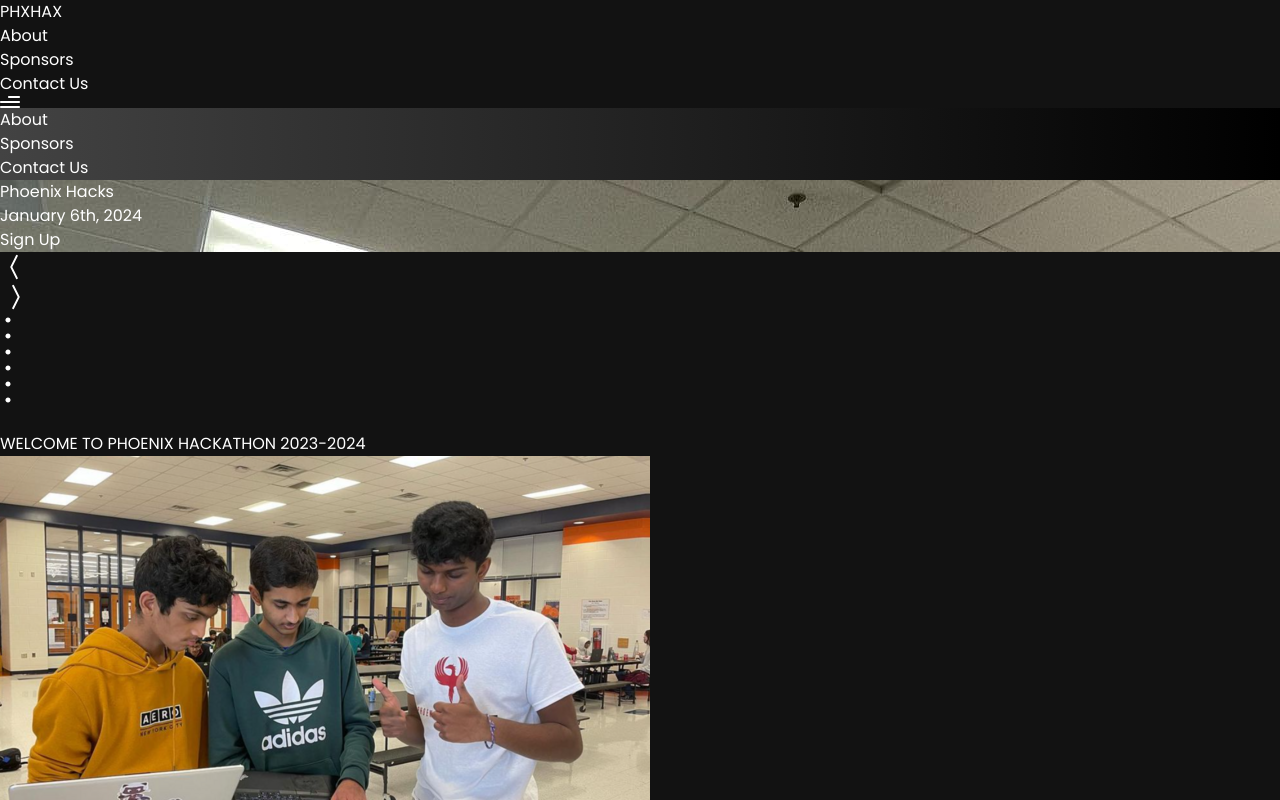
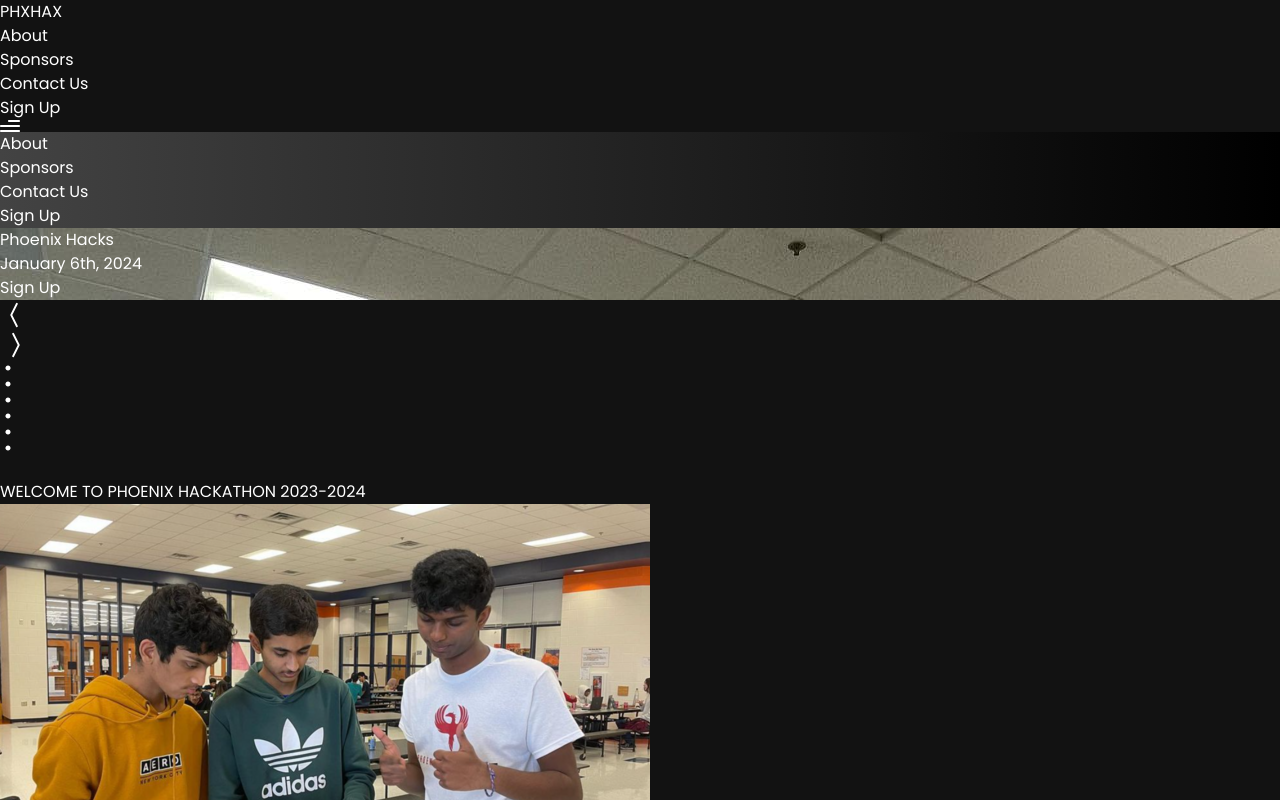
Before and after one commit to nKumar2015/PhoenixHackathonWebsite, a React (Vite) app: page / in a window 1280 px wide. Shown: the top 800 px of the page. Built offline with nearby package versions, Linux system fonts and the light colour scheme.

Commit message:
change some formatting

```diff
--- a/src/components/About.jsx
+++ b/src/components/About.jsx
@@ -14,7 +14,7 @@ const About = () => {
         <h2 className={styles.headerText}>{about.header.title}</h2>
       </div>
 
-      <div className="mb-[50px] xs:mb-[100px] sm:mb-[200px] space-x-10 flex flex-row">
+      <div className="mb-[50px] xs:mb-[100px] sm:mb-[150px] space-x-10 flex flex-row">
         <img src={hacking} className="hidden md:flex" />
         <div>
           <motion.div variants={textVariant()}>
@@ -29,7 +29,7 @@ const About = () => {
         </div>
       </div>
 
-      <div className="mb-[50px] xs:mb-[100px] sm:mb-[200px] flex flex-row">
+      <div className="mb-[50px] xs:mb-[100px] sm:mb-[150px] flex flex-row">
         <div className="mr-[30px]">
           <motion.div variants={textVariant()}>
             <h2 className={styles.sectionHeadText}>{about.hackathon.title}</h2>
@@ -44,7 +44,7 @@ const About = () => {
         <img src={hackathon} className="hidden md:flex max-h-[500px]" />
       </div>
 
-      <div className="mb-[50px] xs:mb-[100px] sm:mb-[200px] flex flex-row">
+      <div className="mb-[50px] xs:mb-[100px] sm:mb-[150px] flex flex-row">
         <img src={workshops} className="hidden md:flex" />
         <div>
           <motion.div variants={textVariant()}>
--- a/src/components/Navbar.jsx
+++ b/src/components/Navbar.jsx
@@ -4,7 +4,7 @@ import { Link } from 'react-router-dom';
 
 import { styles } from '../styles';
 import { menu, close } from '../assets';
-import { navLinks } from '../constants';
+import { navLinks, signup } from '../constants';
 
 const Navbar = () => {
 
@@ -12,57 +12,96 @@ const Navbar = () => {
   const [toggle, setToggle] = useState(false);
 
   return (
-    <nav className={`${styles.paddingX} w-full flex items-center py-5 fixed top-0 z-20 bg-primary bg-opacity-90 backdrop-blur`}>
-      <div className='w-full flex justify-between items-center max-w-7xl mx-auto'>
+    <nav
+      className={`${styles.paddingX} w-full flex items-center py-5 fixed top-0 z-20 bg-primary bg-opacity-90 backdrop-blur`}
+    >
+      <div className="w-full flex justify-between items-center max-w-7xl mx-auto">
         <Link
           to="/"
-          className='flex items-center gap-2'
+          className="flex items-center gap-2"
           onClick={() => {
             setActive("");
             window.scrollTo(0, 0);
           }}
         >
-          <p className='text-white text-[18px] font-bold cursor-pointer'>PHXHAX</p>
+          <p className="text-white text-[18px] font-bold cursor-pointer">
+            PHXHAX
+          </p>
         </Link>
-        <ul className='list-none hidden sm:flex flex-row gap-10'>
+        <ul className="list-none hidden md:flex flex-row items-center gap-10">
           {navLinks.map((link) => (
             <li
               key={link.id}
-              className={`${active === link.title ? "text-white" : "text-secondary"}
+              className={`${
+                active === link.title ? "text-white" : "text-secondary"
+              }
                            hover:text-white text-[18px] font-medium cursor-pointer`}
-              onClick={() => setActive(link.id)}>
+              onClick={() => setActive(link.id)}
+            >
               <a href={`#${link.id}`}>{link.title}</a>
             </li>
           ))}
+
+          <button
+            className="bg-white py-2 px-6 outline-none w-fit
+            text-tertiary font-bold shadow-md shadow-primary
+            rounded-xl hover:bg-tertiary hover:text-white"
+          >
+            <Link
+              to={`${signup}`}
+              target="_blank"
+              rel="noopener noreferrer"
+              className="flex items-center gap-2"
+            >
+              Sign Up
+            </Link>
+          </button>
         </ul>
-        <div className='sm:hidden flex flex-1 justify-end item-center'>
+        <div className="md:hidden flex flex-1 justify-end item-center">
           <img
             src={toggle ? close : menu}
             alt="menu"
-            className='w-[28px] h-[28px]
-              object-contain cursor-pointer'
+            className="w-[28px] h-[28px]
+              object-contain cursor-pointer"
             onClick={() => setToggle(!toggle)}
           ></img>
-          <div className={`${!toggle ? "hidden" : "flex"} p-6 black-gradient absolute top-20 right-0 mx-0 my-2 min-w-[140px] z-10 rounded-xl`}>
-            <ul className='list-none flex justify-end items-start flex-col gap-4'>
+          <div
+            className={`${
+              !toggle ? "hidden" : "flex"
+            } p-6 black-gradient absolute top-20 right-0 mx-0 my-2 min-w-[140px] z-10 rounded-xl`}
+          >
+            <ul className="list-none flex justify-end items-start flex-col gap-4">
               {navLinks.map((link) => (
                 <li
                   key={link.id}
-                  className={`${active === link.title ? "text-white" : "text-secondary"}
-                           font-poppins font-medium cursor-pointer text-[16px]`}
+                  className={`${
+                    active === link.title ? "text-tertiary" : "text-secondary"
+                  }
+                          hover:text-white font-poppins font-medium cursor-pointer text-[16px]`}
                   onClick={() => {
                     setActive(link.id);
                     setToggle(!toggle);
-                  }}>
+                  }}
+                >
                   <a href={`#${link.id}`}>{link.title}</a>
                 </li>
               ))}
+              <li>
+                <Link
+                  to={`${signup}`}
+                  target="_blank"
+                  rel="noopener noreferrer"
+                  className="text-secondary hover:text-white font-poppins font-medium cursor-pointer text-[16px]"
+                >
+                  Sign Up
+                </Link>
+              </li>
             </ul>
           </div>
         </div>
       </div>
     </nav>
-  )
+  );
 }
 
 export default Navbar
--- a/src/components/Slideshow.jsx
+++ b/src/components/Slideshow.jsx
@@ -35,10 +35,10 @@ const Slideshow = () => {
   };
 
   return (
-    <div className="max-w-[1800px] h-[1000px] w-full m-auto py-16 px-4 relative group pt-20 ">
+    <div className="max-w-[1800px] max-h-[1200px] h-[100vh] w-full m-auto py-16 px-4 relative group pt-20 ">
       <div
         style={{ backgroundImage: `url(${slideImages[currentIndex]})` }}
-        className="w-full h-full rounded-2xl bg-center bg-cover duration-500 items-center flex justify-center flex-col"
+        className="w-full h-full rounded-2xl bg-center bg-cover duration-500 items-center text-center flex justify-center flex-col"
       >
         <h1 className="text-[50px] md:flex justify-center md:text-[90px] font-bold [text-shadow:_0_7px_0_rgb(0_0_0_/_40%)]">
           {slideCaptions[0].main}
@@ -50,7 +50,7 @@ const Slideshow = () => {
           <button
             className="bg-white py-3 px-8 outline-none w-fit
             text-tertiary font-bold shadow-md shadow-primary
-            rounded-xl mt-8 animate-bounce hover:bg-white hover:text-black"
+            rounded-xl mt-8 animate-bounce hover:bg-tertiary hover:text-white"
           >
             <Link
               to={`${signup}`}
--- a/src/constants/index.js
+++ b/src/constants/index.js
@@ -53,15 +53,16 @@ const team = [
     role: "President",
   },
   {
-    name: "Shoumik Bisoui",
-    image: "https://i.pinimg.com/736x/09/52/3c/09523cbd4c21d9c5b70131b683bc3b30.jpg",
-    role: "Social Media Manager",
-  },
-  {
     name: "William Wo",
     image:
       "https://i.pinimg.com/736x/a6/91/20/a69120497f319ec6357a891ffc9452d1.jpg",
     role: "Sponsor Management",
+  },
+  {
+    name: "Shoumik Bisoui",
+    image:
+      "https://i.pinimg.com/736x/09/52/3c/09523cbd4c21d9c5b70131b683bc3b30.jpg",
+    role: "Social Media Manager",
   },
 ];
 
```
